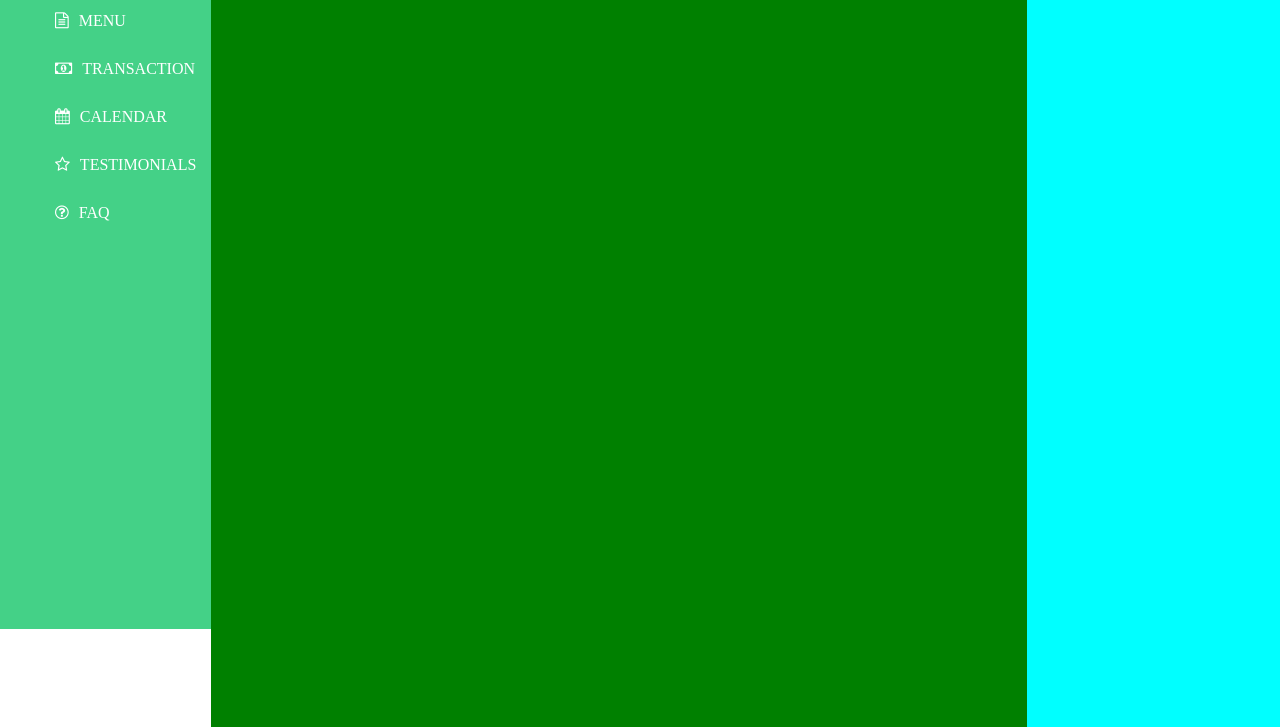
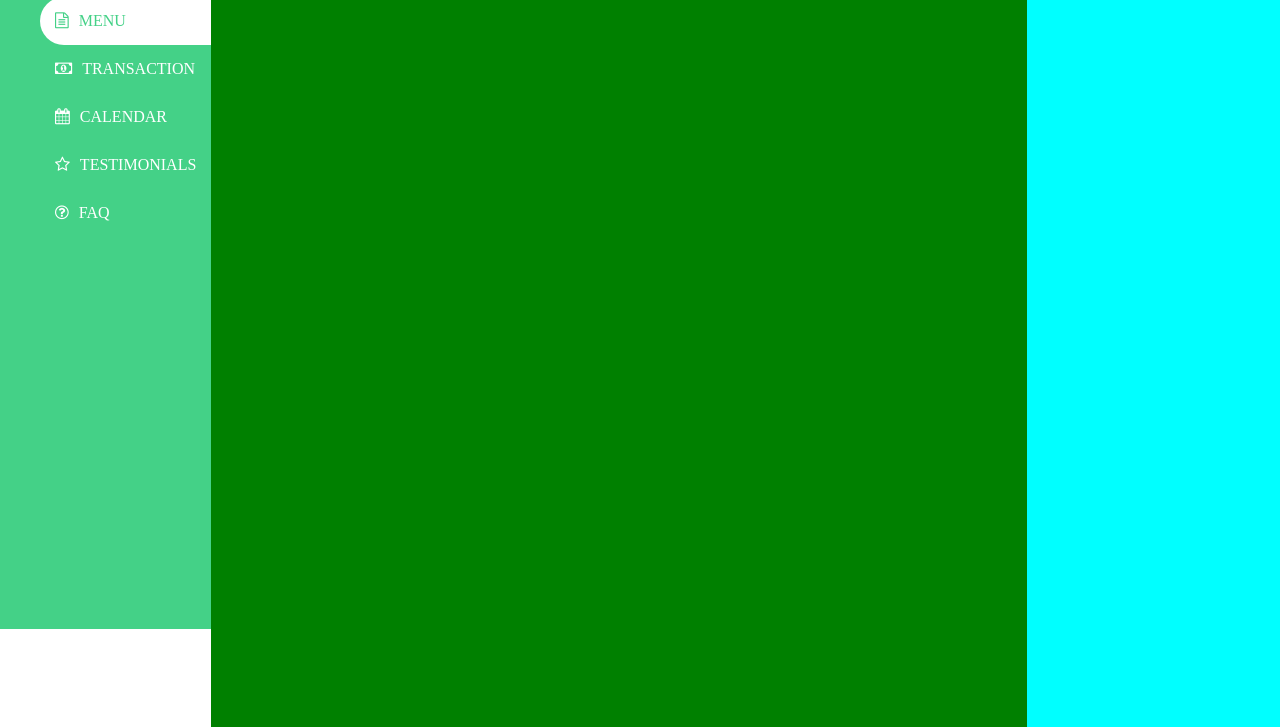
Before and after one commit to QuincyJ1/4---food-delivery-platform, a website: page index.html in a window 1280 px wide. Shown: the part 171-898 px from the top of the page. Drawn offline with Linux system fonts and the light colour scheme.

Commit message:
sidebar nav selected option

```diff
--- a/css/pages/home.css
+++ b/css/pages/home.css
@@ -25,14 +25,19 @@
   background-color: rgba(255, 255, 255, 0.8);
   color: var(--main-color);
 }
-.sidebar i:hover i {
-}
 
 .sidebar .first-menu-option {
   margin-top: 15vh;
 }
 .sidebar a i {
   margin-right: 10px;
+}
+
+.sidebar > .selected {
+  border-top-left-radius: 30px;
+  border-bottom-left-radius: 30px;
+  background-color: rgb(255, 255, 255);
+  color: var(--main-color);
 }
 
 .filters {
--- a/index.html
+++ b/index.html
@@ -22,7 +22,7 @@
             <i class="fa fa-windows" aria-hidden="true">
                 </i> <span>Overview</span>
         </a>
-            <a href="#">
+            <a class="selected" href="#">
                 <i class="fa fa-file-text-o" aria-hidden="true">
             </i>
            <span>Menu</span>
```
